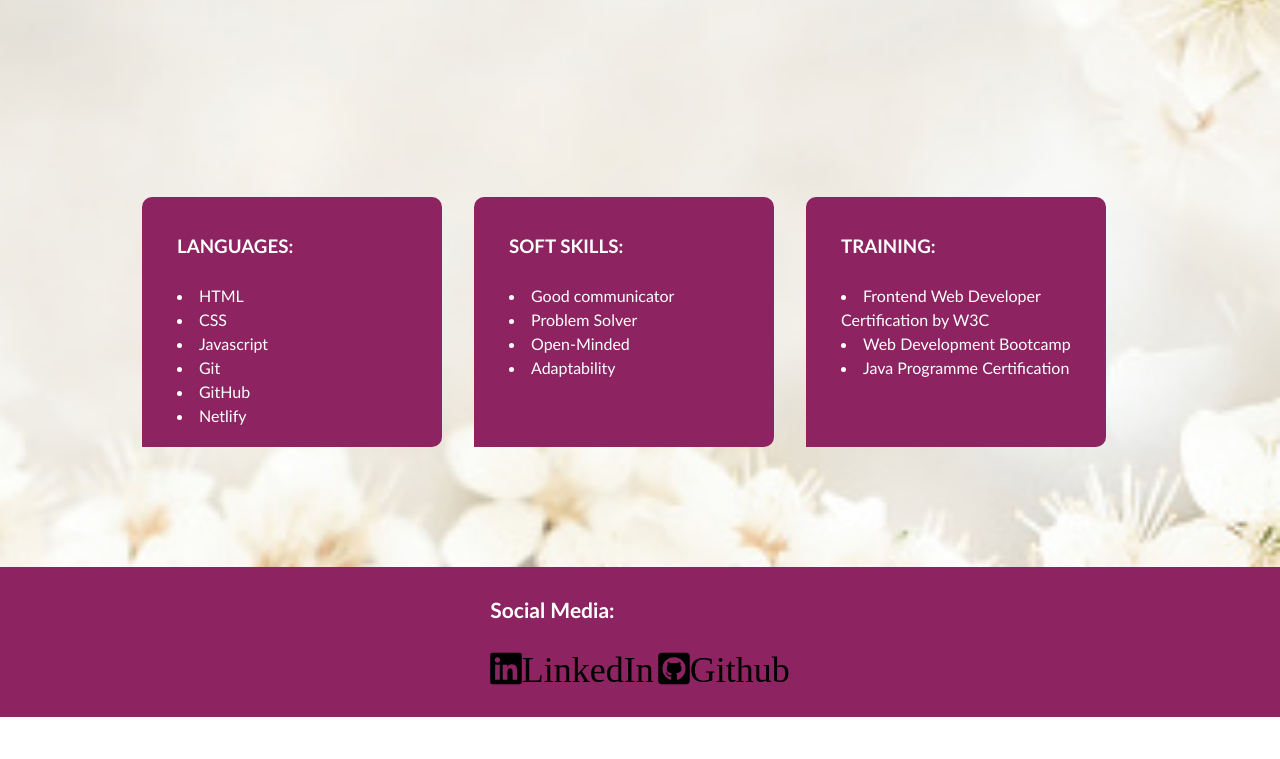
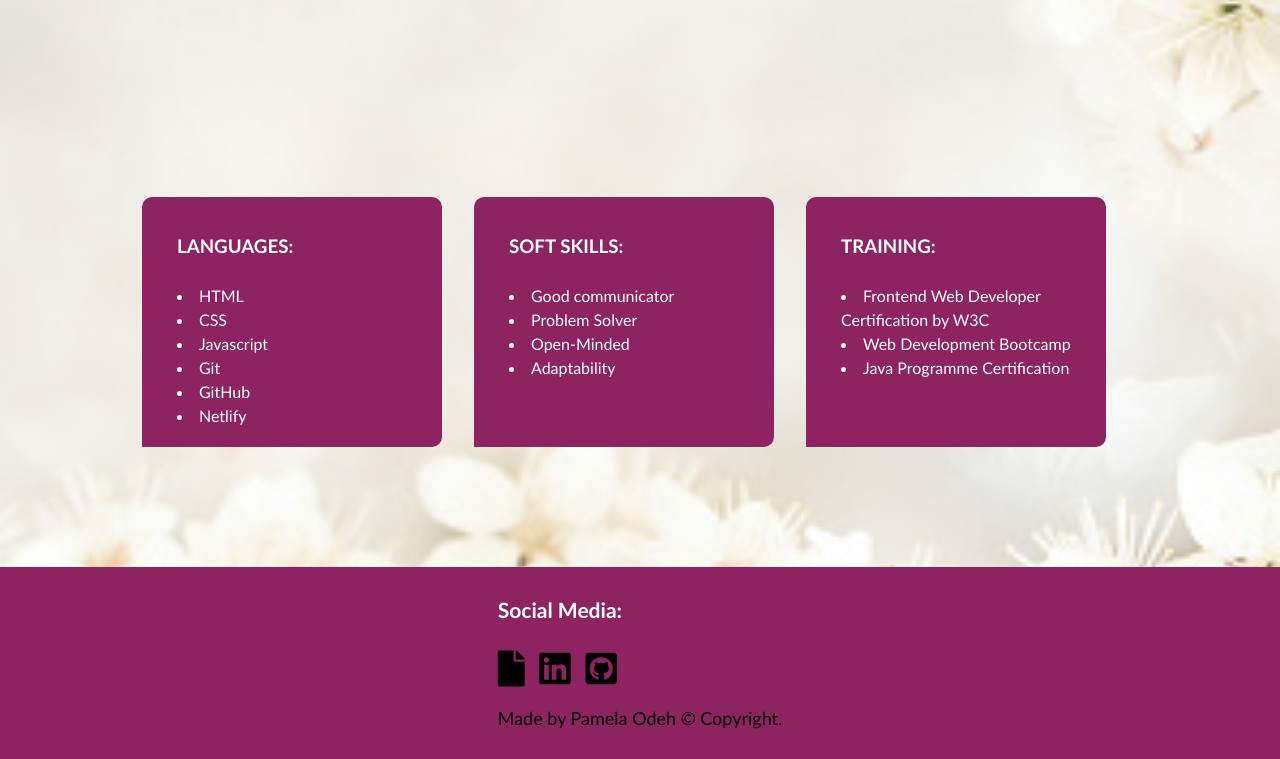
Before and after one commit to QuinPam/My-Portfolio, a plain HTML site: page index.html in a window 1280 px wide. Shown: the part 497-1256 px from the top of the page. Before the commit the page ends 1214 px from the top, so only its background shows below. Drawn offline with Linux system fonts and the light colour scheme.

Commit message:
My Updated Portfolio

```diff
--- a/assets/css/contact.css
+++ b/assets/css/contact.css
@@ -45,13 +45,14 @@ main {
     height: 30px;
     margin-top: 8px;
     padding-left: 8px;
+    border-radius: 5px;
 }
 
 .contact-form form button {
     width: 100%;
     height: 30px;
     margin-top: 8px;
-    /* background-color: #8dc641; */
+    border-radius: 5px;
     background-color: rgb(245, 190, 9);
     color: white;
     border: none;
--- a/assets/css/navbar.css
+++ b/assets/css/navbar.css
@@ -9,8 +9,7 @@ body{
     background-size: cover;
 }
 
-
-
+/* HAMBURGER SECTION */
 .hamburger-wrap{
     display: none;
     color: white;
@@ -25,7 +24,6 @@ body{
     padding: 20px;
     text-decoration: none;
     color: white;
-
 }
 
 .nav-items .nav-links:hover{
@@ -66,9 +64,6 @@ nav{
 .nav-items .nav-links:hover{
     background-color: white;
     color: rgb(141, 36, 97);
-    /* width: 40px; */
-    /* padding */
-
     border-radius: 5px;
 
 }
@@ -76,8 +71,38 @@ nav{
 .logo-wrap .logo{
     font-size: 30px;
     color: white;
+}
+
+/* FOOTER SECTION */
+footer{
+    background-color:  rgb(141, 36, 97);
+    padding: 30px;
+    display: flex;
+    justify-content:center;
+    font-size: 18px;
+    color: white;
+}
+
+footer, h3{
+    color: white;
+}
+
+footer, i{
+    display: grid ;
+    size: 30px;
+    color: black;
 
 }
+
+i{
+    margin-top: 7px;
+    /* font-size:10px; */
+    gap: 30px;
+    padding-right: 10px;
+    padding-bottom: 20px;
+
+}
+
 
 /* MEDIA QUERY */
 @media (max-width: 900px){
--- a/assets/css/style.css
+++ b/assets/css/style.css
@@ -82,6 +82,7 @@ section{
     animation-name: html;
     animation-duration: 5s;
     animation-timing-function: ease-in;
+    animation-iteration-count: initial ;
 
 }
 
@@ -166,9 +167,10 @@ footer{
     background-color:  rgb(141, 36, 97);
     padding: 30px;
     display: flex;
-    justify-content: center;
+    justify-content:center;
     font-size: 18px;
     color: white;
+
 
 }
 
@@ -178,19 +180,25 @@ footer, h3{
 
 footer, i{
     display: grid ;
-    size: 40px;
+    size: 30px;
     color: black;
+
+
 }
 
 i{
     margin-top: 7px;
+    /* font-size:10px; */
+    padding-right: 10px;
+    padding-bottom: 20px;
+
 }
 
 /* MEDIA QUERY */
 @media (max-width: 900px){
     nav{
         display: flex;
-        justify-content: space-between;
+        justify-content: space-evenly;
         padding: 20px 50px ;
     }
 
--- a/assets/css/work.css
+++ b/assets/css/work.css
@@ -65,7 +65,6 @@ h1{
 }
 
 
-
 @media(min-width:800px) {
     main {
         width:100%;
--- a/index.html
+++ b/index.html
@@ -82,8 +82,13 @@
     <footer>
         <h3> Social Media: </h3><br>
         <div>
-            <a href="https://www.linkedin.com/in/pamela-odeh-899639153/"><i class="fab fa-2x fa-linkedin">LinkedIn</i></a>
-            <a href="https://github.com/QuinPam"><i class="fab fa-2x fa-github-square">Github</i></a>
+            <a href="https://drive.google.com/file/d/15apJv9z_DP1LZccx_YdlD-_NgsV6vAMk/view?usp=sharing"><i class="fas fa-2x fa-file"></i></a>
+            <a href="https://www.linkedin.com/in/pamela-odeh-899639153/"><i class="fab fa-2x fa-linkedin"></i></a>
+            <a href="https://github.com/QuinPam"><i class="fab fa-2x fa-github-square"></i></a>
+
+        </div>
+        <div >
+            <p>Made by Pamela Odeh &#169 Copyright. </p>
         </div>
     </footer>
 
```
Also changed, not shown: assets/css/photos.css (+12 -0 lines), public/about.html (+14 -0 lines), public/contact.html (+15 -0 lines), public/photos.html (+17 -0 lines), public/work.html (+13 -15 lines).
